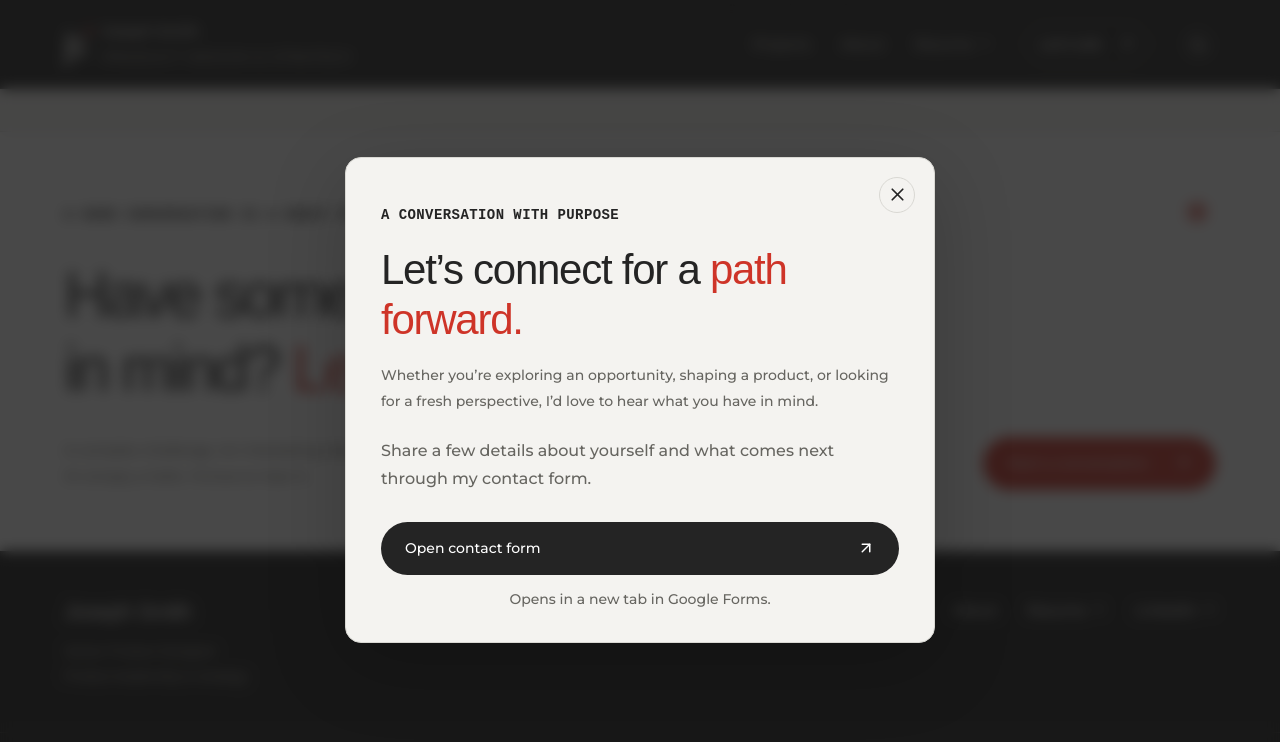
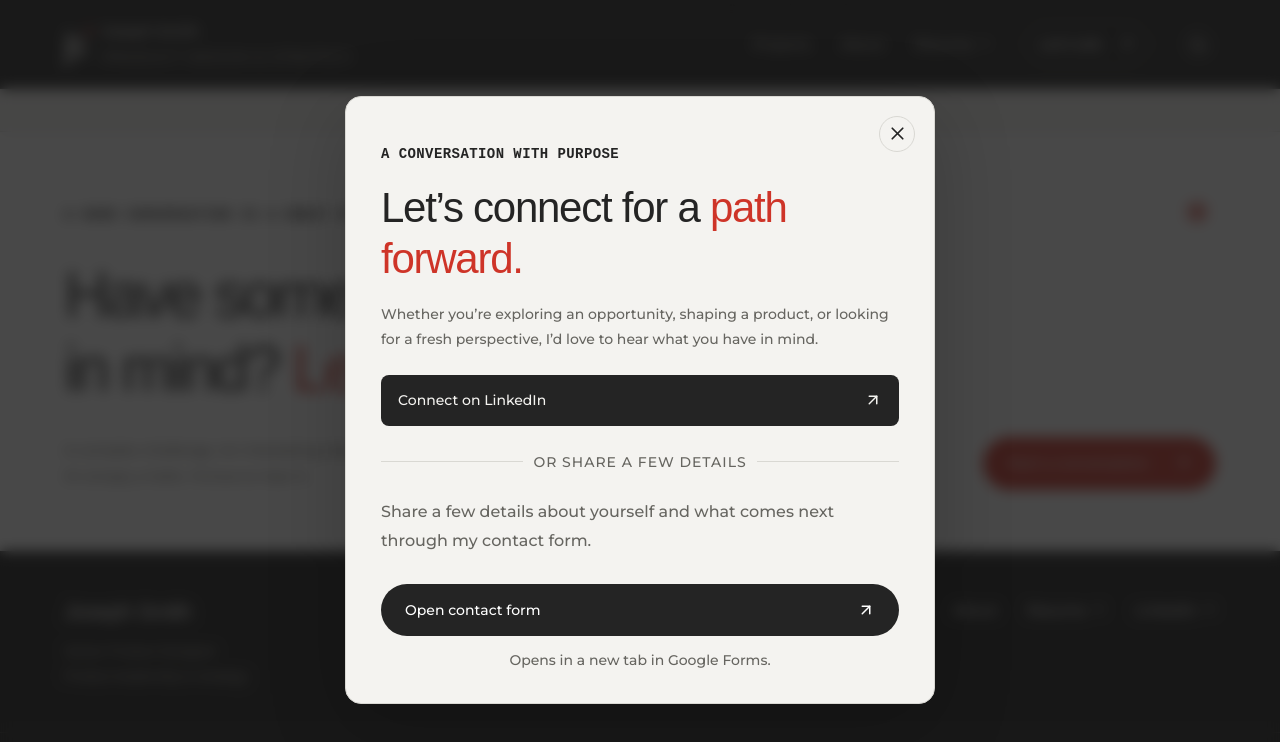
Before and after one commit to josephsmitihjt/Portfolio, a React (Vite) app: page / in a window 1280 px wide. Both pictures are taken after a click on the button "Start a conversation". Shown: the part 5365-6107 px from the top of the page. Built offline with nearby package versions, Linux system fonts and the light colour scheme; a web font is replaced by a local one.

Commit message:
Restore LinkedIn action in contact modal

```diff
--- a/src/components/Contact.tsx
+++ b/src/components/Contact.tsx
@@ -57,6 +57,21 @@ export function ContactModal({ onClose }: { onClose: () => void }) {
         Whether you’re exploring an opportunity, shaping a product, or looking
         for a fresh perspective, I’d love to hear what you have in mind.
       </p>
+      <a
+        className="contact-linkedin"
+        href={site.linkedIn}
+        target="_blank"
+        rel="noopener noreferrer"
+        aria-describedby="linkedin-window-note"
+      >
+        Connect on LinkedIn <ArrowUpRight size={18} />
+      </a>
+      <span className="sr-only" id="linkedin-window-note">
+        Opens in a new tab.
+      </span>
+      <div className="form-divider">
+        <span>OR SHARE A FEW DETAILS</span>
+      </div>
       <p className="contact-form-intro">
         Share a few details about yourself and what comes next through my
         contact form.
```
Also changed, not shown: 1 other file (tests, documents, lock files or other folders).
